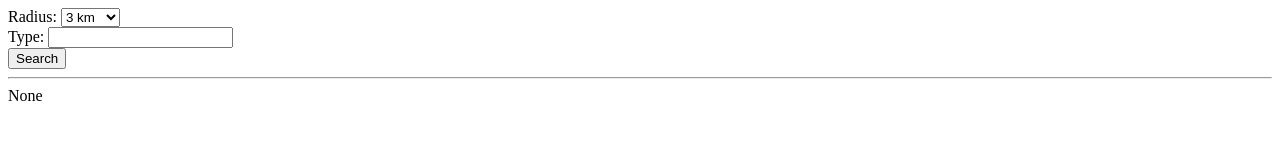
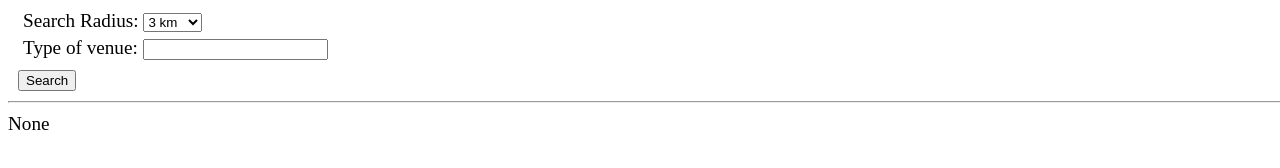
Before and after one commit to davefeucht/venue-finder, a plain HTML site: page index.html in a window 1280 px wide. Drawn offline with nearby package versions, Linux system fonts and the light colour scheme.

Commit message:
Added CSS file to define styles

```diff
--- /dev/null
+++ b/css/app.css
@@ -0,0 +1,21 @@
+body {
+  width: 100%;
+  font-size: 120%;
+}
+
+.search-form {
+  width: 100%;
+  margin: 10px;
+}
+
+.search-button {
+  margin: 10px 10px 10px 0;
+}
+
+.radius-selector {
+  margin: 5px;
+}
+
+.type-box {
+  margin: 5px;
+}
--- a/index.html
+++ b/index.html
@@ -1,13 +1,14 @@
 <html>
 <head>
   <title>Foursquare Venue Finder</title>
+  <link rel="stylesheet" type="text/css" href="css/app.css">
   <script src="https://code.jquery.com/jquery-3.3.1.min.js" integrity="sha256-FgpCb/KJQlLNfOu91ta32o/NMZxltwRo8QtmkMRdAu8=" crossorigin="anonymous"></script>
   <script src="js/site.js"></script>
 </head>
 <body>
     <div class="search-form">
       <div class="radius-selector">
-      <span class="radius-selector-label">Radius: </span>
+      <span class="radius-selector-label">Search Radius: </span>
       <span class="radius-selector-dropdown">
         <select id="radius">
           <option value="1">1 km</option>
@@ -18,12 +19,14 @@
       </span>
       </div>
       <div class="type-box">
-      <span class="type-box-label">Type: </span>
+      <span class="type-box-label">Type of venue: </span>
       <span class="type-box-input">
         <input type="text" id="venue-type" />
       </span>
       </div>
-      <button id="search-button">Search</button>
+      <div class="search-button">
+        <button id="search-button">Search</button>
+      </div>
     </div>
     <div class="message-div"></div>
     <hr />
```
